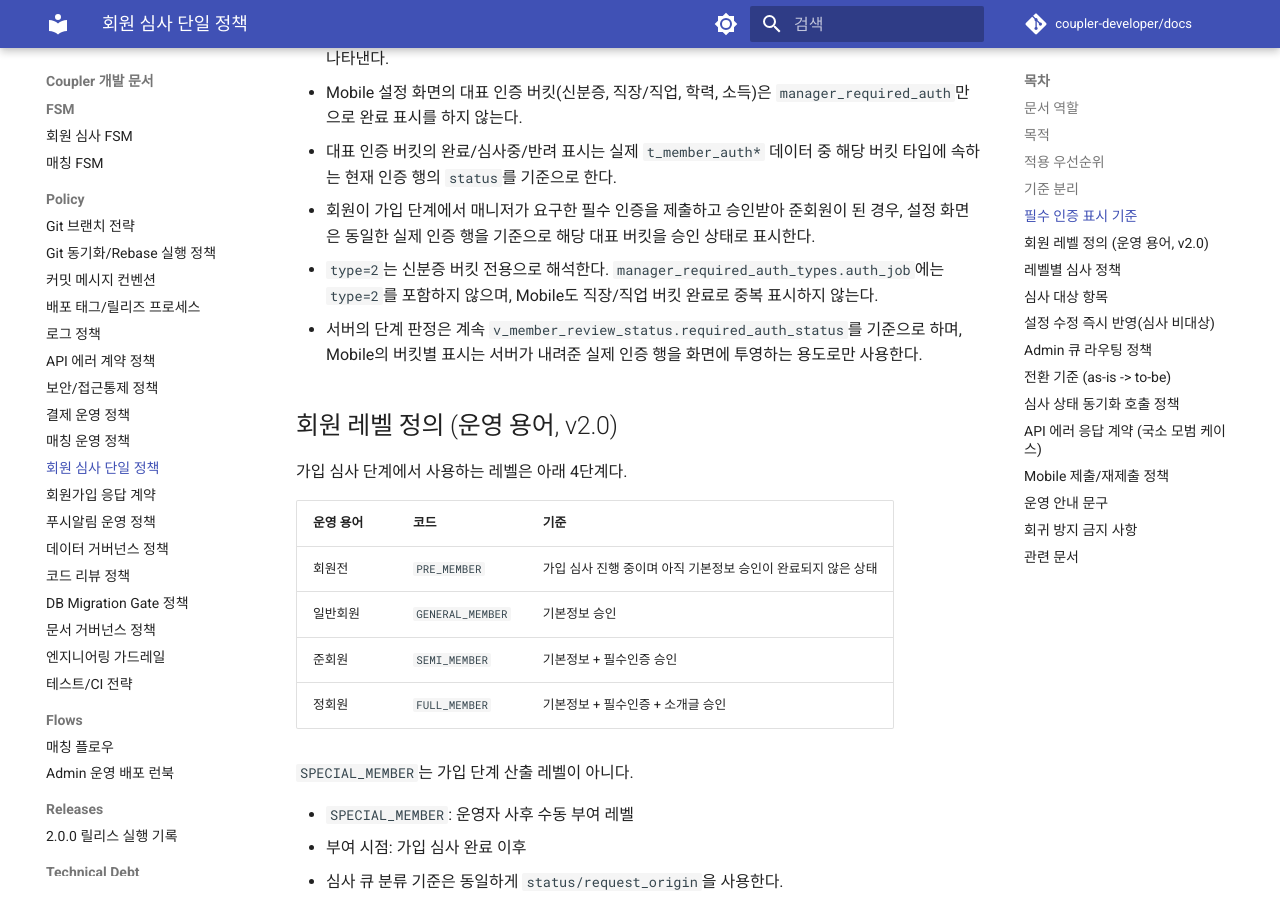
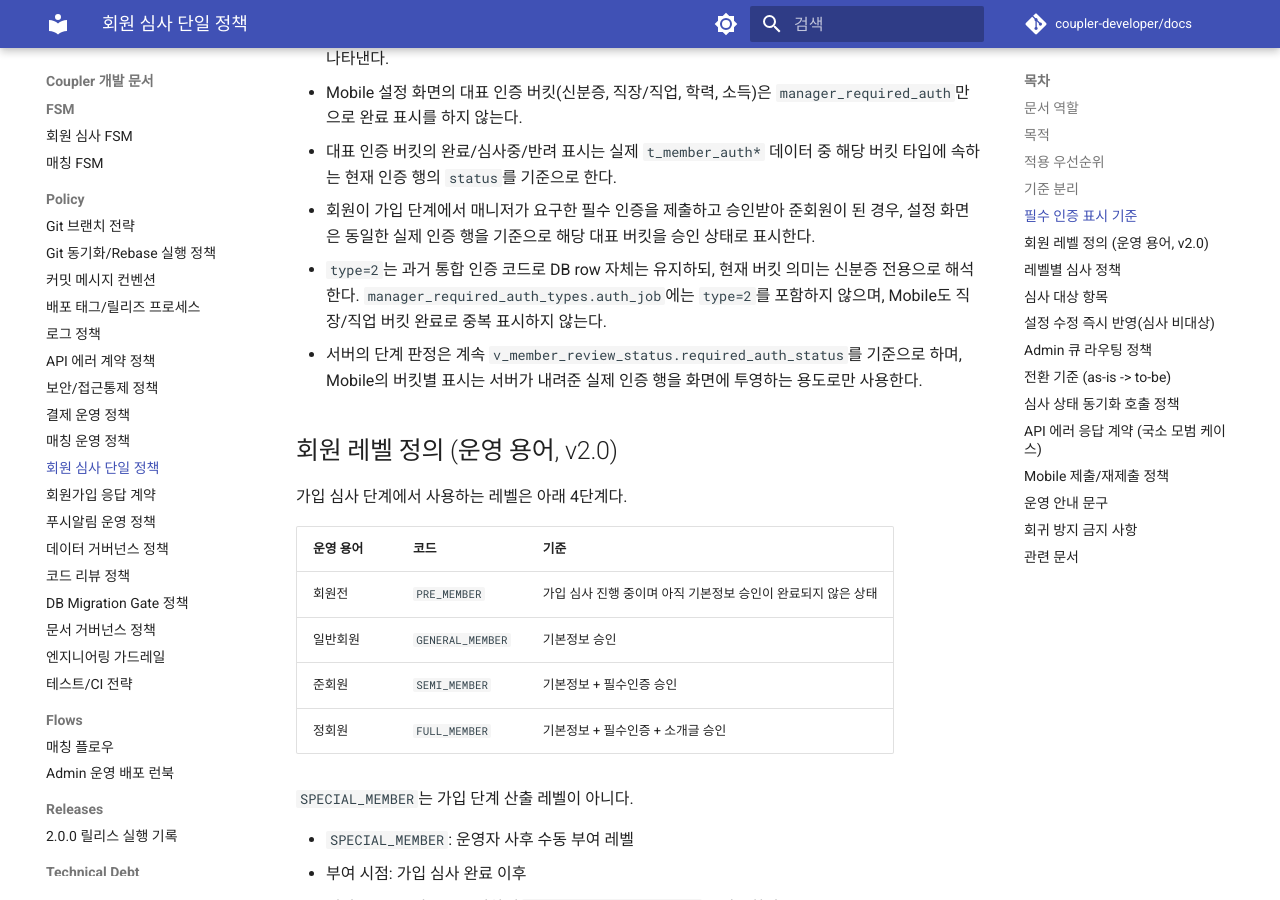
Before and after one commit to coupler-developer/docs, an MkDocs documentation site: the page built from content/policy/member-review-policy.md, in a window 1280 px wide and 900 px high, scrolled down 1425 px. Built offline with MkDocs 1.6.1 and Material for MkDocs 9.7.7, drawn with Linux system fonts in a browser that asks for light colours; comment, search, counter and statistics services are not loaded.

Commit message:
docs: type2 레거시 유지 기준 명시
Changes:
- type=2는 과거 통합 인증 코드로 row 자체는 유지하되 현재 버킷 의미는 신분증 전용이라고 명시한다.

Tests:
- yarn validate:docs

```diff
--- a/content/policy/member-review-policy.md
+++ b/content/policy/member-review-policy.md
@@ -42,7 +42,7 @@
 - Mobile 설정 화면의 대표 인증 버킷(신분증, 직장/직업, 학력, 소득)은 `manager_required_auth`만으로 완료 표시를 하지 않는다.
 - 대표 인증 버킷의 완료/심사중/반려 표시는 실제 `t_member_auth*` 데이터 중 해당 버킷 타입에 속하는 현재 인증 행의 `status`를 기준으로 한다.
 - 회원이 가입 단계에서 매니저가 요구한 필수 인증을 제출하고 승인받아 준회원이 된 경우, 설정 화면은 동일한 실제 인증 행을 기준으로 해당 대표 버킷을 승인 상태로 표시한다.
-- `type=2`는 신분증 버킷 전용으로 해석한다. `manager_required_auth_types.auth_job`에는 `type=2`를 포함하지 않으며, Mobile도 직장/직업 버킷 완료로 중복 표시하지 않는다.
+- `type=2`는 과거 통합 인증 코드로 DB row 자체는 유지하되, 현재 버킷 의미는 신분증 전용으로 해석한다. `manager_required_auth_types.auth_job`에는 `type=2`를 포함하지 않으며, Mobile도 직장/직업 버킷 완료로 중복 표시하지 않는다.
 - 서버의 단계 판정은 계속 `v_member_review_status.required_auth_status`를 기준으로 하며, Mobile의 버킷별 표시는 서버가 내려준 실제 인증 행을 화면에 투영하는 용도로만 사용한다.
 
 ## 회원 레벨 정의 (운영 용어, v2.0)
```
